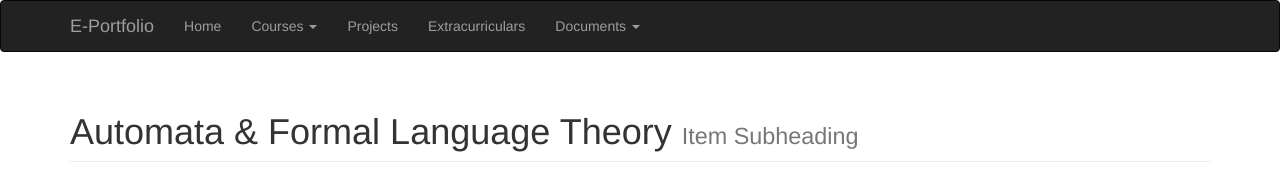
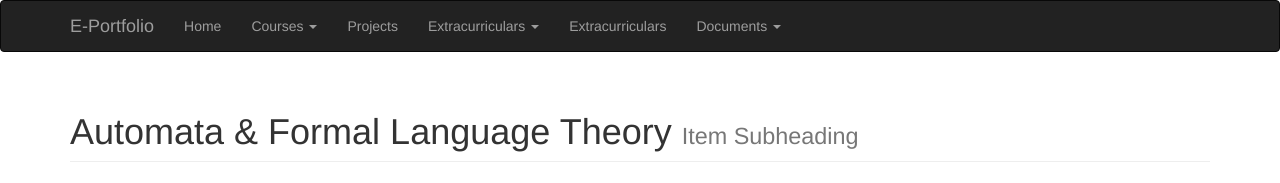
Before and after one commit to PatrickFis/E-Portfolio, a PHP site: page /courses/automata.php in a window 1280 px wide. Shown: the top 183 px of the page. Run offline with PHP 8.4, Linux system fonts and the light colour scheme; grey boxes labelled with a size stand in for pictures from a placeholder-image service; some libraries are stand-ins or nearby versions.

Commit message:
Added dropdown for extra

```diff
--- a/navbar.php
+++ b/navbar.php
@@ -24,6 +24,15 @@
             </ul>
           </li>
           <li><a href="projects.php">Projects</a></li>
+          <li class="dropdown">
+            <a class ="dropdown-toggle" data-toggle="dropdown" href="#">Extracurriculars
+              <span class="caret"></a>
+              <ul class="dropdown-menu">
+                <li><a href="extra.php">ICPC</a></li>
+                <li><a href="#">SECCDC</a></li>
+                <li><a href="#">Genetics Associates</a></li>
+              </ul>
+          </li>
           <li><a href="extra.php">Extracurriculars</a></li>
           <li class="dropdown">
             <a class="dropdown-toggle" data-toggle="dropdown" href="#">Documents
```
